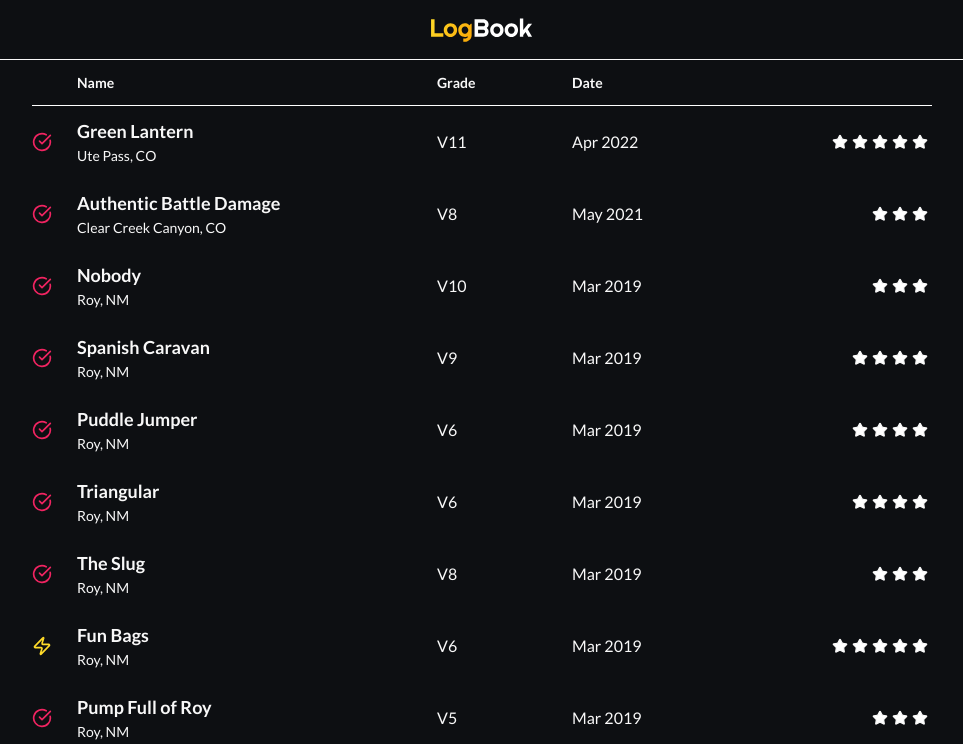
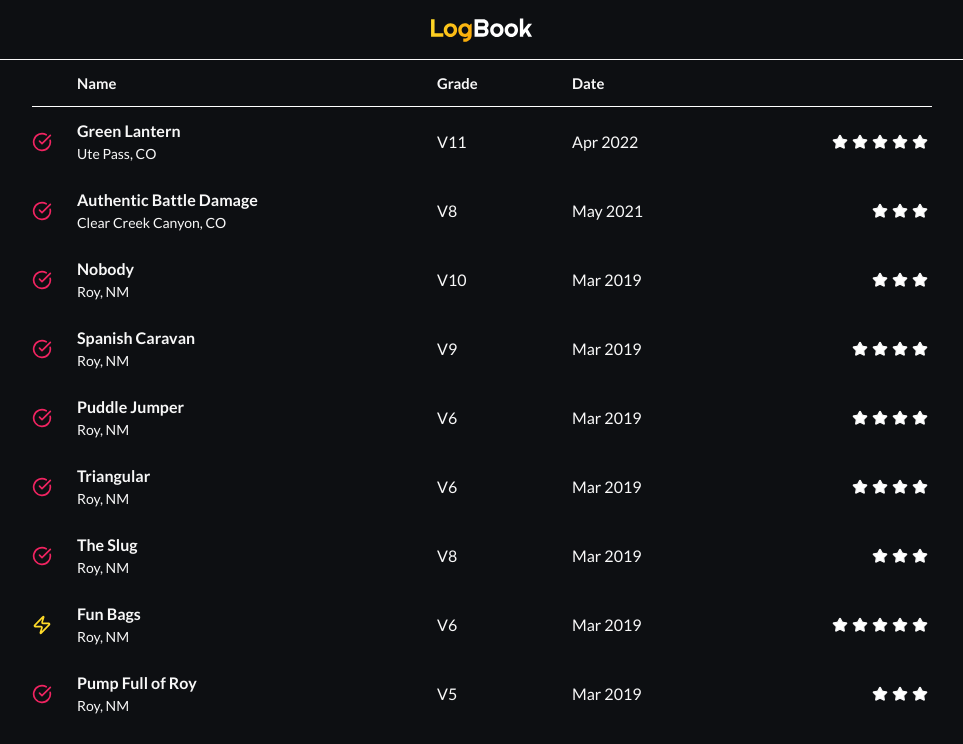
Before and after one commit to trentgillis/logbook, a React (Vite) app: page / in a window 1280 px wide. Shown: the top 744 px of the page, without its empty margins (158-1121 px from the left). Built offline with nearby package versions, Linux system fonts and the light colour scheme.

Commit message:
style changes to table

```diff
--- a/src/components/SendTable/SendRow.module.css
+++ b/src/components/SendTable/SendRow.module.css
@@ -1,12 +1,17 @@
 .row > td {
   padding: 12px 0;
+}
+
+.nameRow {
+  display: flex;
+  align-items: center;
+  gap: 16px;
 }
 
 .name {
   display: flex;
   align-items: center;
   gap: 4px;
-  font-size: 1.125rem;
   font-weight: 700;
 }
 
--- a/src/components/SendTable/SendTableHeader.module.css
+++ b/src/components/SendTable/SendTableHeader.module.css
@@ -3,7 +3,7 @@
 }
 
 .header th {
-  font-size: 0.875rem;
+  font-size: 0.925rem;
   text-align: left;
   padding: 12px 0;
 }
--- a/src/components/SendTable/SendTableHeader.tsx
+++ b/src/components/SendTable/SendTableHeader.tsx
@@ -8,6 +8,7 @@ function SendTableHeader() {
         <th scope="col">Name</th>
         <th scope="col">Grade</th>
         <th scope="col">Date</th>
+        <th scope="col"></th>
       </tr>
     </thead>
   );
```
